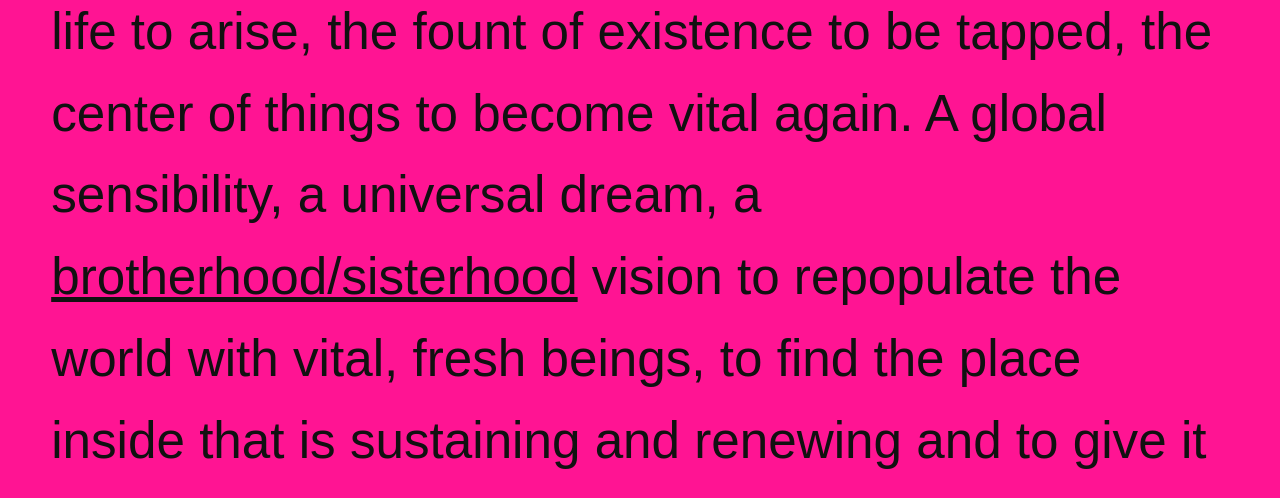
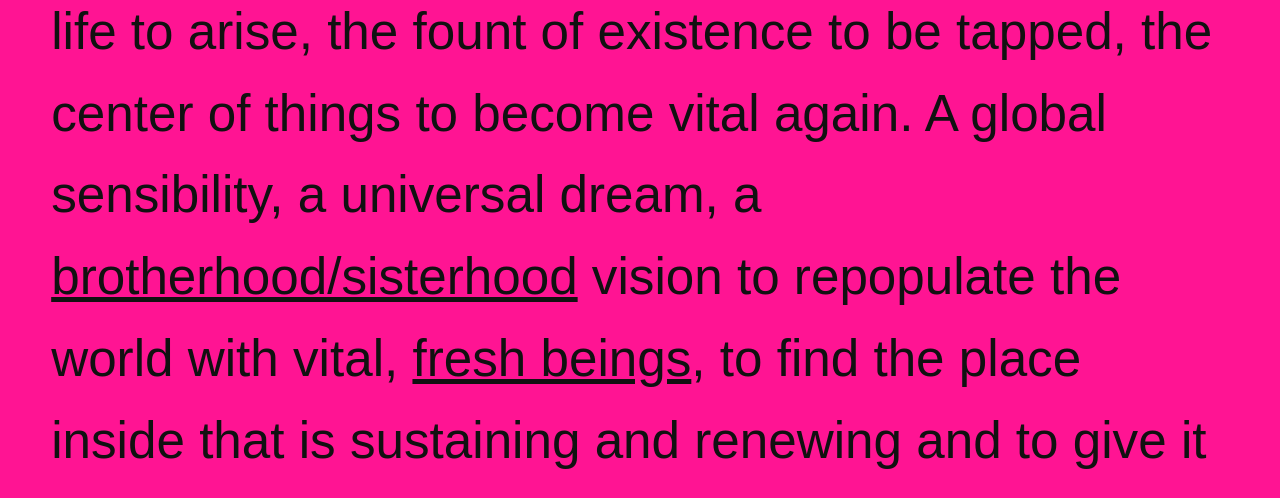
Before and after one commit to p9e/uare, a plain HTML site: page index.html in a window 1280 px wide. Shown: the part 454-952 px from the top of the page. Drawn offline with Linux system fonts and the light colour scheme.

Commit message:
ska liona (#2)

```diff
--- a/index.html
+++ b/index.html
@@ -19,11 +19,24 @@
     </q>
   </h3>
   <q cite="https://s9a.page/aplomb/#cancer">
-    <a href="https://p9e.page">Spacious.</a>
+    <a href="https://p9e.page/thunder">Spacious.</a>
     Making room
     for worlds to be born, new life to arise,
-    the fount of existence to be tapped, the center of things to become vital again.
+    the fount of existence to be tapped,
+    the center of things to become vital again.
     A global sensibility, a universal dream,
-    a <a href="https://octopus.boo">brotherhood/sisterhood</a> vision to repopulate the world with vital, fresh beings, to find the place inside that is sustaining and renewing and to give it forth abundantly. A certain spirit of destiny breakthroughs--something different previously unsuspected. Diving for the eternal waters, and here they are if they are called in at full power. The one given the task to refocus the shared aspiration to bring us all together. You have an utterly engaging quality that cannot be denied once it fully arises, with the most memorable of touches and looks. The presence of the Great Goddess force at every level, accessible if dreamed up and invited in. The cracking through at the peak time and place. All is revitalized. Everything forgotten comes on the spiral to the next octave and is released into the celebration of being.
+    a <a href="https://octopus.boo">brotherhood/sisterhood</a>
+    vision to repopulate the world with vital,
+    <a href="https://p9e.page/fireflies">fresh beings</a>,
+    to find the place inside that is sustaining and renewing and to give it forth abundantly.
+    A certain spirit of destiny breakthroughs--something different previously unsuspected.
+    Diving for the eternal waters, and here they are if they are called in at full power.
+    The one given the task to refocus the shared aspiration to bring us all together.
+    You have an utterly engaging quality that cannot be denied once it fully arises,
+    with the most memorable of touches and looks.
+    The presence of the Great Goddess force at every level,
+    <a href="https://webmural.com">accessible</a> if dreamed up and invited in.
+    The cracking through at the peak time and place.
+    All is revitalized. Everything forgotten comes on the spiral to the next octave and is released into the celebration of being.
   </q>
 </article>
```
